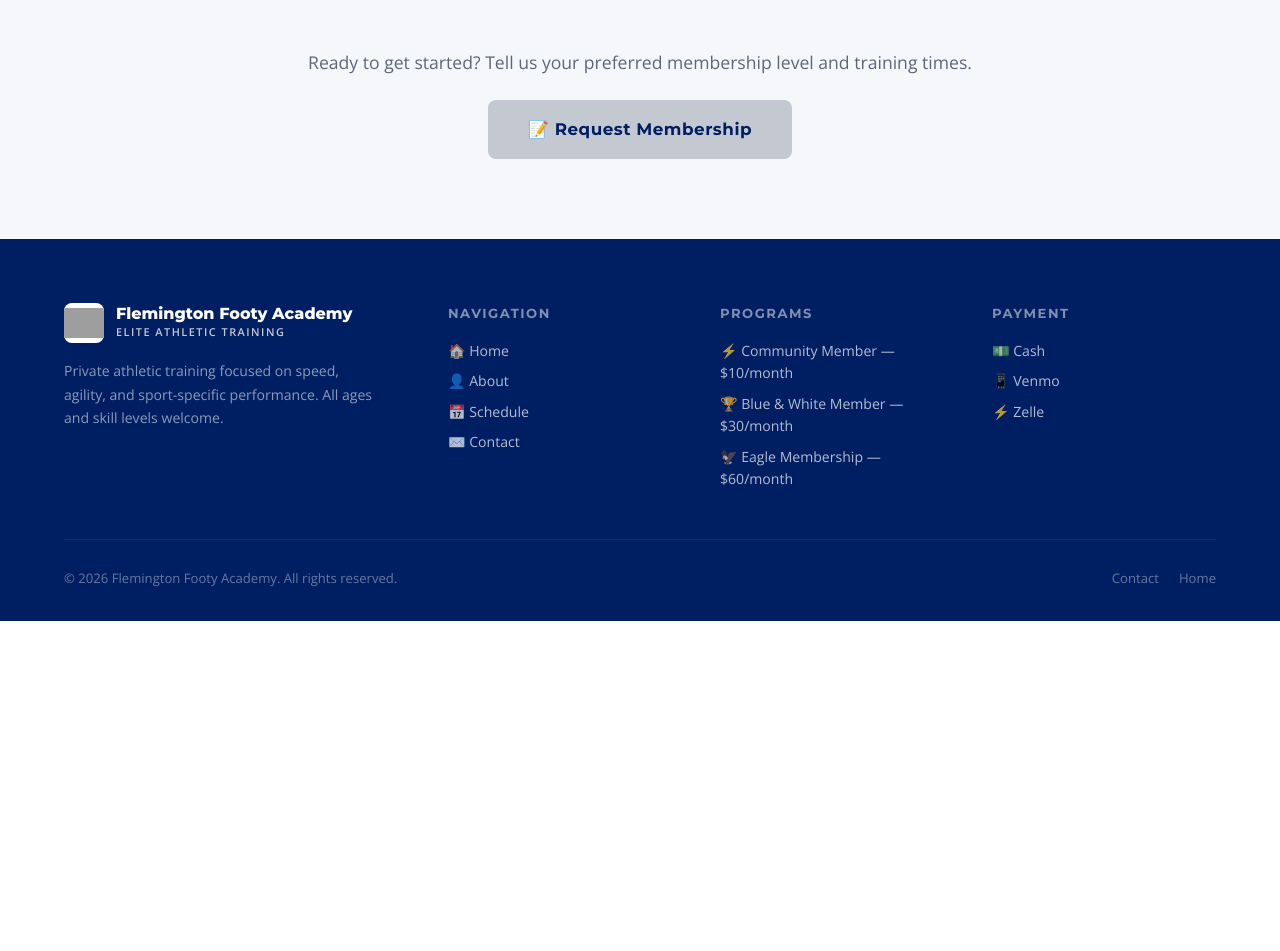
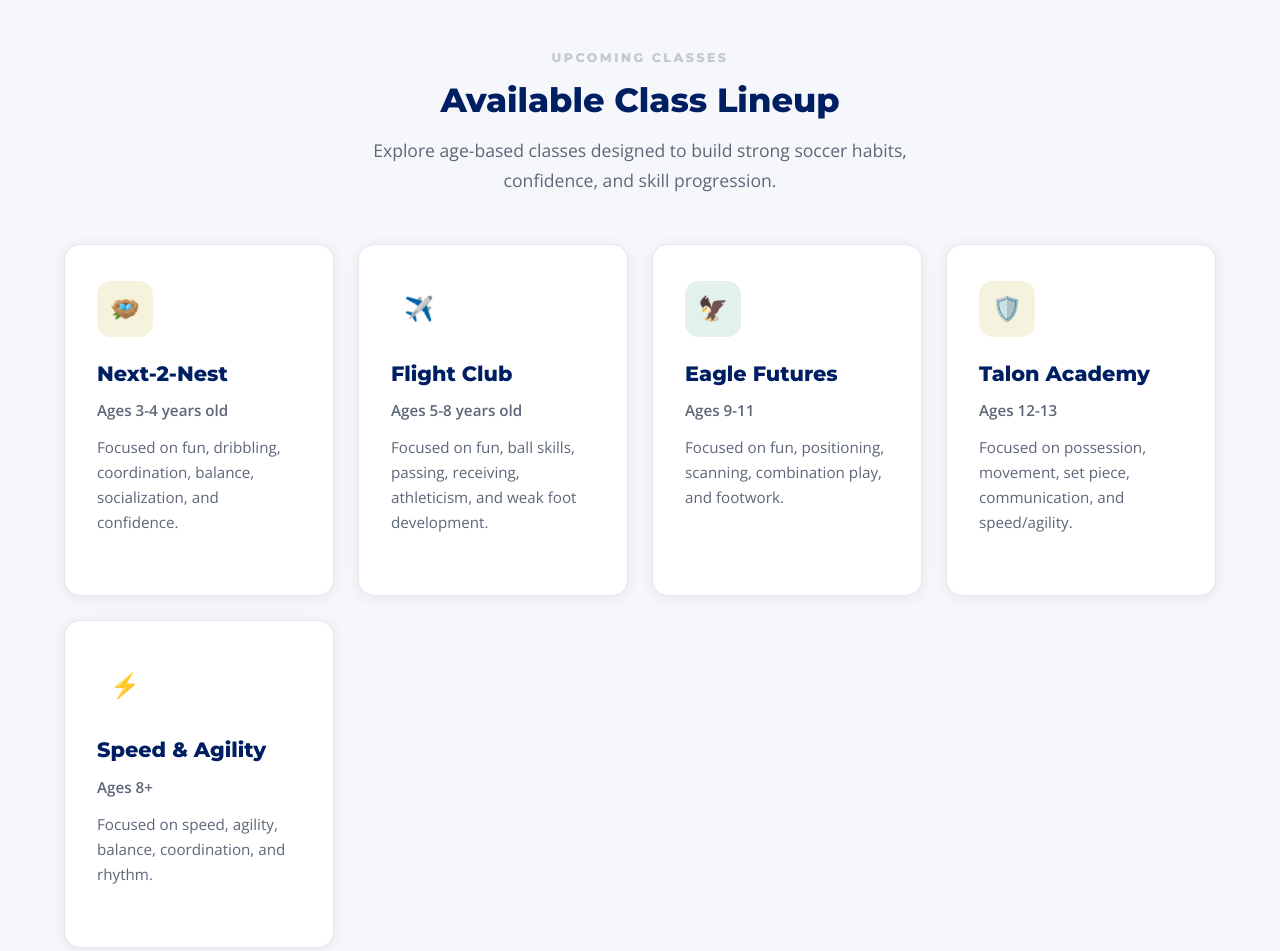
Before and after one commit to dannywhite908/flemingtonfootyacademy, a plain HTML site: page schedule.html in a window 1280 px wide. Shown: the part 1480-2431 px from the top of the page. Before the commit the page ends 2101 px from the top, so only its background shows below. Drawn offline with nearby package versions, Linux system fonts and the light colour scheme; grey boxes are pictures that could not be loaded.

Commit message:
classes added with descriptions

```diff
--- a/schedule.html
+++ b/schedule.html
@@ -128,6 +128,61 @@
               <span class="price-value">$60</span>
             </div>
           </div>
+        </article>
+      </div>
+
+      <div class="text-center reveal" style="margin-top:64px;margin-bottom:28px;">
+        <span class="section-label">Upcoming Classes</span>
+        <h3 class="section-title" style="font-size:clamp(1.6rem,3vw,2.1rem);">Available Class Lineup</h3>
+        <p class="section-subtitle" style="margin:0 auto;">
+          Explore age-based classes designed to build strong soccer habits, confidence, and skill progression.
+        </p>
+      </div>
+
+      <div class="services-grid" style="grid-template-columns:repeat(auto-fit,minmax(240px,1fr));gap:24px;">
+        <article class="service-card reveal">
+          <div class="service-card-icon service-card-icon-gold" aria-hidden="true">🪺</div>
+          <h3 class="service-card-name">Next-2-Nest</h3>
+          <p class="service-card-desc" style="margin-bottom:12px;"><strong>Ages 3-4 years old</strong></p>
+          <p class="service-card-desc">
+            Focused on fun, dribbling, coordination, balance, socialization, and confidence.
+          </p>
+        </article>
+
+        <article class="service-card reveal">
+          <div class="service-card-icon" aria-hidden="true">✈️</div>
+          <h3 class="service-card-name">Flight Club</h3>
+          <p class="service-card-desc" style="margin-bottom:12px;"><strong>Ages 5-8 years old</strong></p>
+          <p class="service-card-desc">
+            Focused on fun, ball skills, passing, receiving, athleticism, and weak foot development.
+          </p>
+        </article>
+
+        <article class="service-card reveal">
+          <div class="service-card-icon service-card-icon-green" aria-hidden="true">🦅</div>
+          <h3 class="service-card-name">Eagle Futures</h3>
+          <p class="service-card-desc" style="margin-bottom:12px;"><strong>Ages 9-11</strong></p>
+          <p class="service-card-desc">
+            Focused on fun, positioning, scanning, combination play, and footwork.
+          </p>
+        </article>
+
+        <article class="service-card reveal">
+          <div class="service-card-icon service-card-icon-gold" aria-hidden="true">🛡️</div>
+          <h3 class="service-card-name">Talon Academy</h3>
+          <p class="service-card-desc" style="margin-bottom:12px;"><strong>Ages 12-13</strong></p>
+          <p class="service-card-desc">
+            Focused on possession, movement, set piece, communication, and speed/agility.
+          </p>
+        </article>
+
+        <article class="service-card reveal">
+          <div class="service-card-icon" aria-hidden="true">⚡</div>
+          <h3 class="service-card-name">Speed &amp; Agility</h3>
+          <p class="service-card-desc" style="margin-bottom:12px;"><strong>Ages 8+</strong></p>
+          <p class="service-card-desc">
+            Focused on speed, agility, balance, coordination, and rhythm.
+          </p>
         </article>
       </div>
 
```
Also changed, not shown: about.html (+11 -4 lines), contact.html (+2 -2 lines), index.html (+4 -4 lines), 1 other file.
